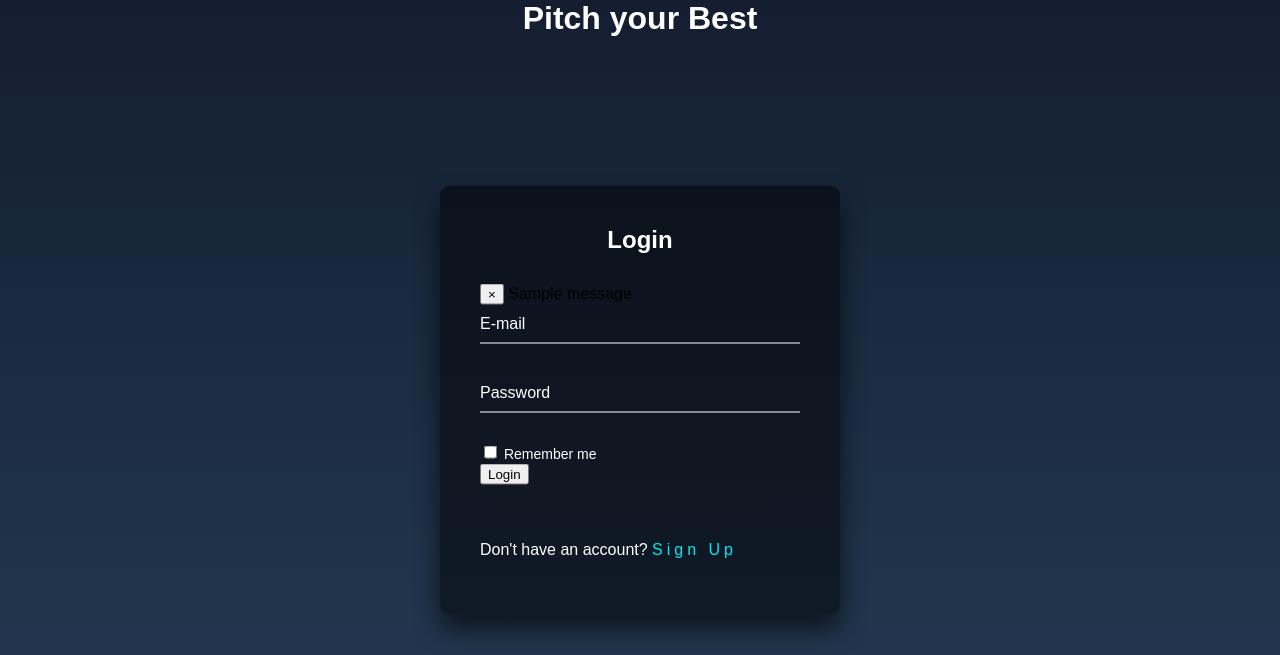
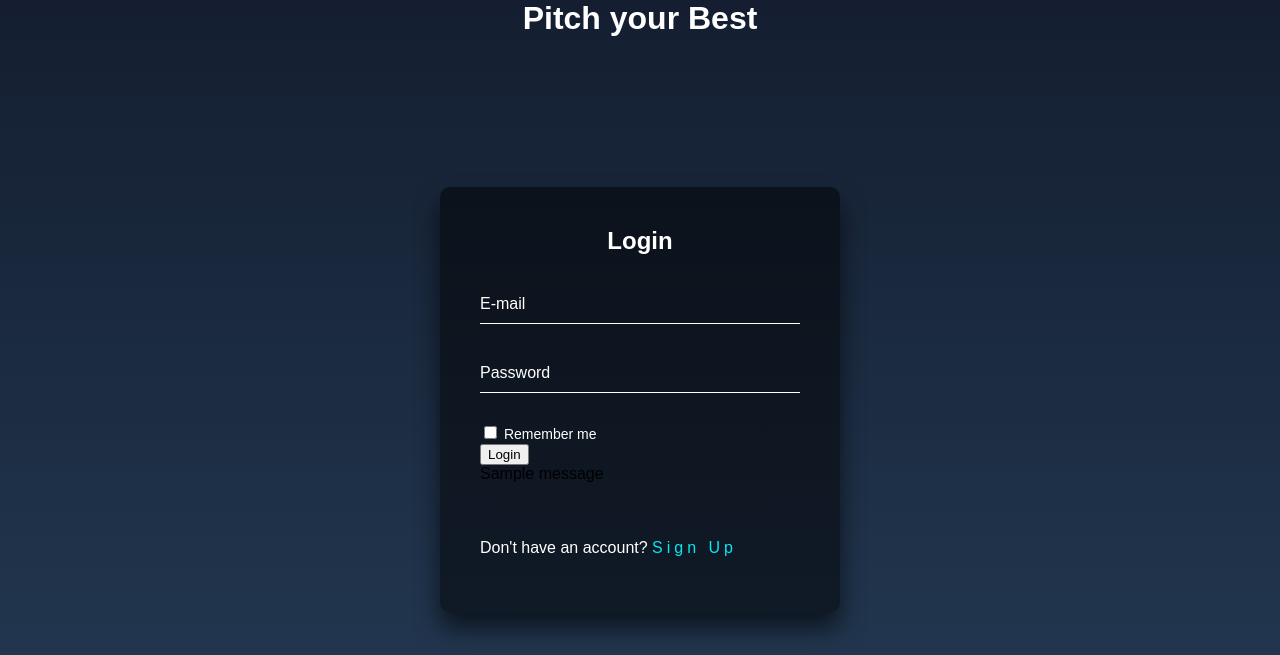
Before and after one commit to sircollo/Pitched, a Flask app: page / in a window 1280 px wide. Shown: the top 655 px of the page. Run offline with Flask 2, Linux system fonts and the light colour scheme; tables that the repository leaves empty hold one stand-in row (values such as "Sample post"); one stand-in notice (Sample message) is shown; some libraries are stand-ins or nearby versions.

Commit message:
Style: this will restyle the alert message class

```diff
--- a/app/templates/auth/login.html
+++ b/app/templates/auth/login.html
@@ -1,15 +1,12 @@
 {% import 'bootstrap/wtf.html' as wtf%}
+<!-- <link rel="stylesheet" href="https://maxcdn.bootstrapcdn.com/bootstrap/3.4.1/css/bootstrap.min.css"> -->
 <link rel="stylesheet" href="{{url_for('static',filename='css/style.css')}}">
 
 <div class="login">
   <h1>Pitch your Best</h1>
 <div class="login-box">
   <h2>Login</h2>
-  {% for message in get_flashed_messages() %}
-  <div class="alert alert-danger">
-  <button type="button" class="close" data-dismiss="alert">&times;</button>
-  {{ message }}
-  {% endfor %}
+
   <form method="POST">
     {{login_form.hidden_tag()}}
     <div class="user-box">
@@ -24,6 +21,10 @@
       {{login_form.remember}} Remember me
     </div class="btn">
       {{login_form.submit}}
+      {% for message in get_flashed_messages() %}
+    <div class="alert alert-danger">
+    {{ message }}
+    {% endfor %}
     <p>Don't have an account? <a href="{{url_for('auth.register')}}">Sign Up</a></p>
   </form>
 </div>
```
